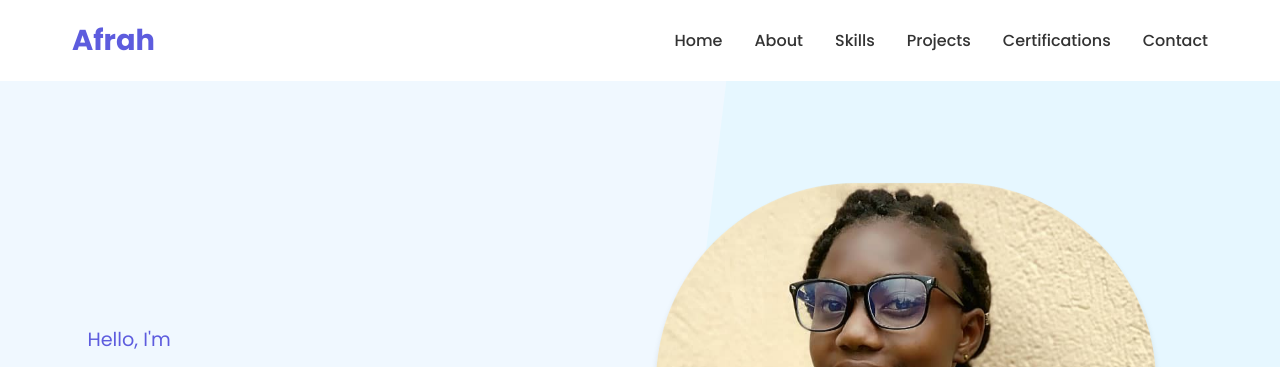
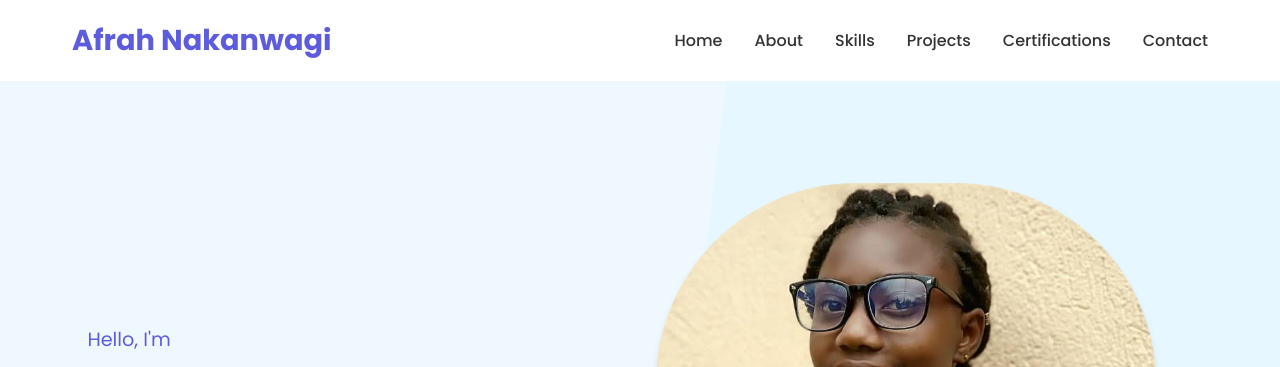
Before and after one commit to afrahnakanwagi/afrah-site, a plain HTML site: page index.html in a window 1280 px wide. Shown: the top 367 px of the page. Drawn offline with nearby package versions, Linux system fonts and the light colour scheme.

```diff
--- a/index.html
+++ b/index.html
@@ -950,7 +950,7 @@
     <!-- Header -->
     <header>
         <div class="container header-container">
-            <a href="#" class="logo">Afrah</a>
+            <a href="images/minelogo.jpeg" class="logo">Afrah Nakanwagi</a>
             <nav class="nav">
                 <ul class="nav-list">
                     <li><a href="#hero" class="nav-link">Home</a></li>
```
Also changed, not shown: images/minelogo.jpeg (added).
